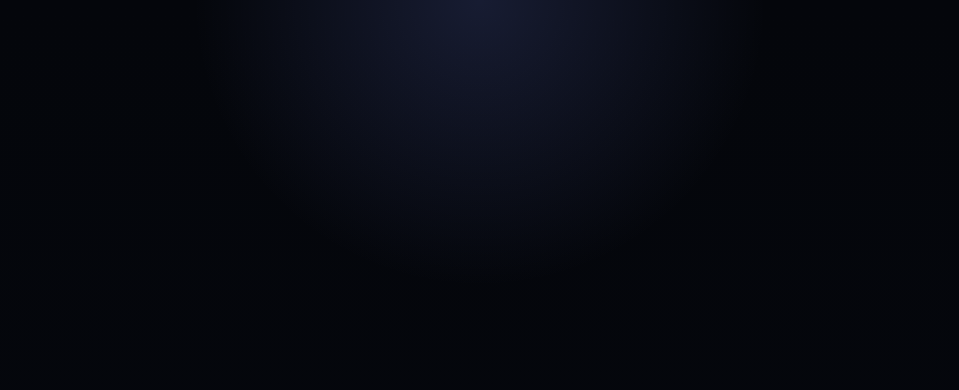
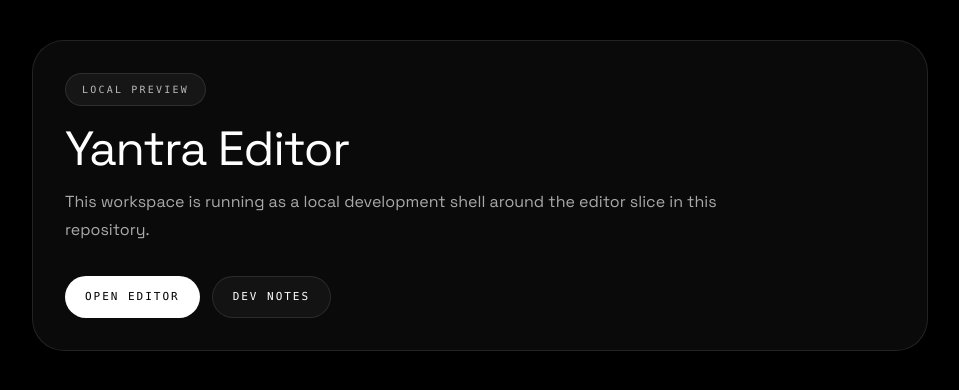
Before and after one commit to risuhfoundry/Code-Editor-Yantra-, a Next.js app: page / in a window 1280 px wide. Before the commit this address had no page. Shown: the top 390 px of the page, without its empty margins (160-1119 px from the left). Built offline with nearby package versions, Linux system fonts and the light colour scheme.

Commit message:
Restore landing page on root URL

```diff
--- a/app/page.tsx
+++ b/app/page.tsx
@@ -1,5 +1,33 @@
-import { redirect } from 'next/navigation';
+import Link from 'next/link';
 
 export default function HomePage() {
-  redirect('/editor');
+  return (
+    <main className="min-h-screen bg-black px-6 py-10 text-white">
+      <div className="mx-auto max-w-4xl rounded-[2rem] border border-white/10 bg-white/[0.04] p-8 shadow-[0_24px_90px_rgba(0,0,0,0.34)] backdrop-blur-[24px]">
+        <div className="inline-flex items-center rounded-full border border-white/10 bg-white/[0.05] px-4 py-2 font-mono text-[10px] uppercase tracking-[0.22em] text-white/70">
+          Local Preview
+        </div>
+        <h1 className="mt-5 font-display text-5xl leading-[0.95] tracking-tight text-white">
+          Yantra Editor
+        </h1>
+        <p className="mt-4 max-w-2xl text-base leading-7 text-white/65">
+          This workspace is running as a local development shell around the editor slice in this repository.
+        </p>
+        <div className="mt-8 flex flex-wrap gap-3">
+          <Link
+            href="/editor"
+            className="inline-flex items-center rounded-full bg-white px-5 py-3 font-mono text-[11px] uppercase tracking-[0.18em] text-black"
+          >
+            Open Editor
+          </Link>
+          <Link
+            href="/editor/projects"
+            className="inline-flex items-center rounded-full border border-white/10 bg-white/[0.04] px-5 py-3 font-mono text-[11px] uppercase tracking-[0.18em] text-white"
+          >
+            Dev Notes
+          </Link>
+        </div>
+      </div>
+    </main>
+  );
 }
```
